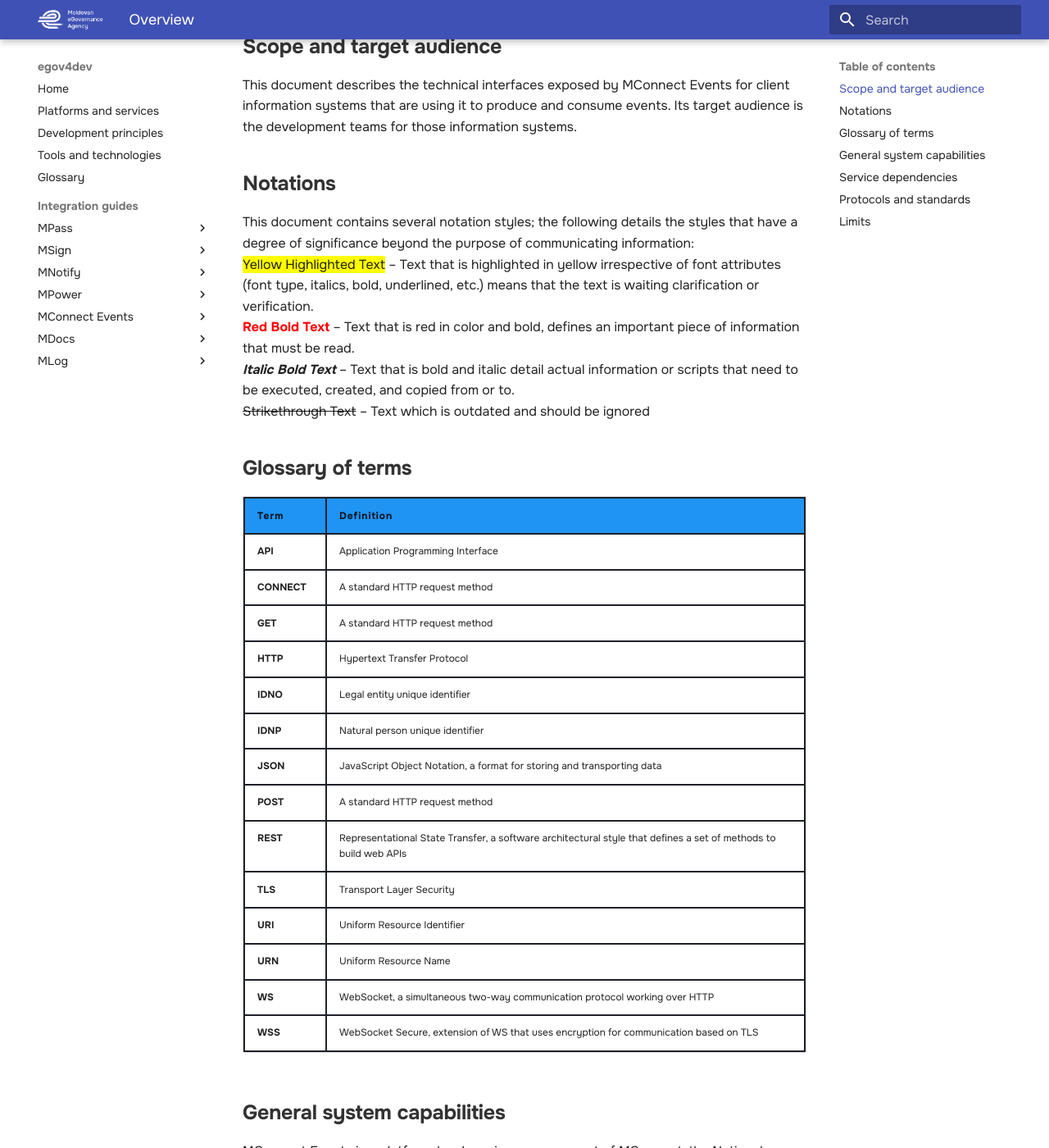
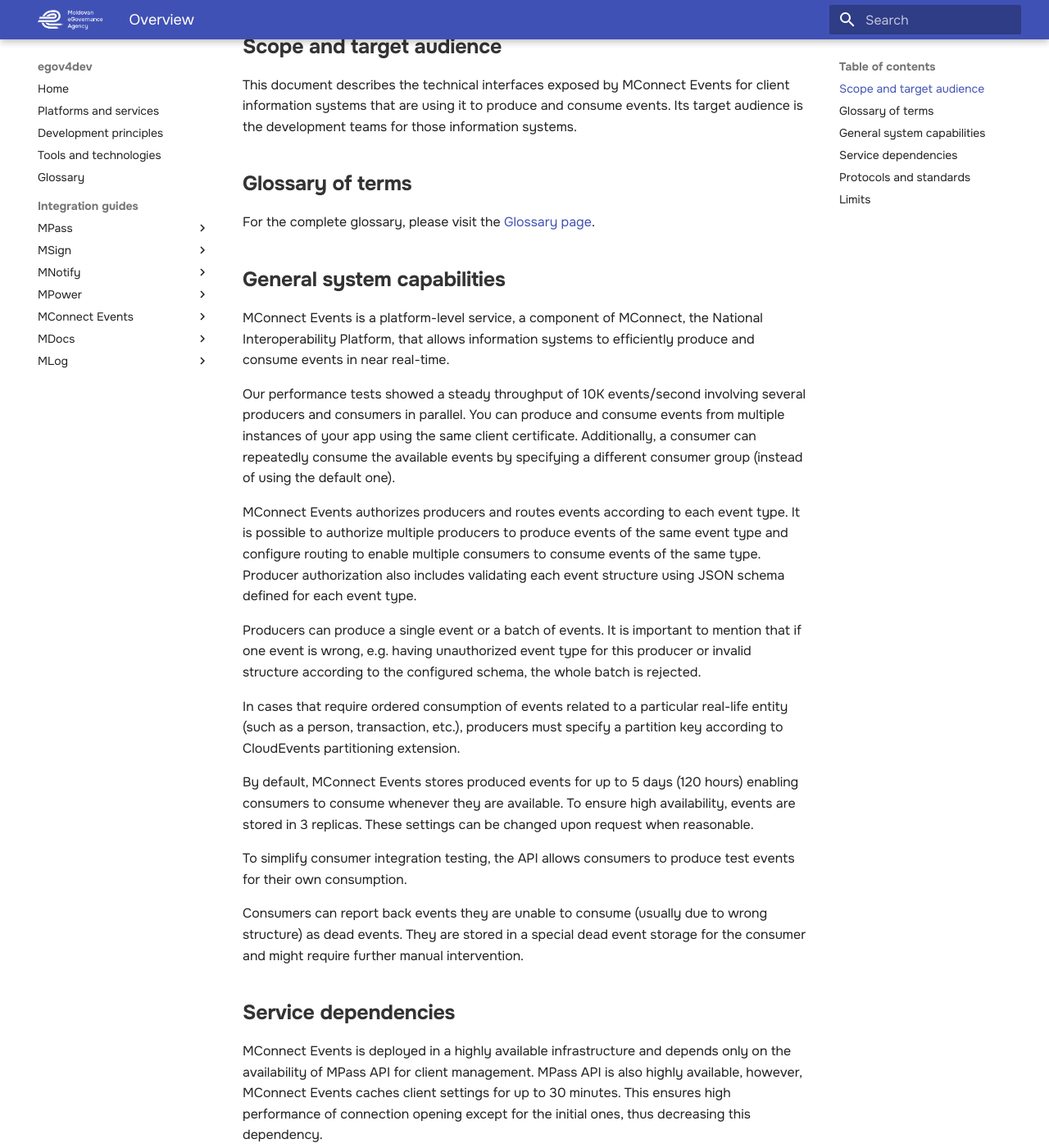
Before and after one commit to egov-moldova/egov4dev, an MkDocs documentation site: the page built from docs/guides/mconnect-events/index.md, in a window 1280 px wide and 1400 px high, scrolled down 1596 px. Shown: the whole window at 82% size. Built offline with MkDocs 1.6.1 and Material for MkDocs 9.7.7, drawn with Linux system fonts in a browser that asks for light colours.

Commit message:
Update index.md

```diff
--- a/docs/guides/mconnect-events/index.md
+++ b/docs/guides/mconnect-events/index.md
@@ -39,81 +37,9 @@
 information systems that are using it to produce and consume events. Its target audience is the
 development teams for those information systems.
 
-##**Notations**
-This document contains several notation styles; the following details the styles that have a degree of significance beyond the purpose of communicating information:
-<br><span class="highlight-text-yellow">Yellow Highlighted Text</span> – Text that is highlighted in yellow irrespective of font attributes (font type, italics, bold, underlined, etc.) means that the text is waiting clarification or verification.
-<br><span class="red-bold-text">Red Bold Text</span> – Text that is red in color and bold, defines an important piece of information that must be read.
-<br>***Italic Bold Text*** – Text that is bold and italic detail actual information or scripts that need to be executed, created, and copied from or to.
-<br>~~Strikethrough Text~~ – Text which is outdated and should be ignored
-
 ##**Glossary of terms**
 
-<table>
-    <thead>
-         <tr>
-            <th><strong>Term</strong></th>
-            <th><strong>Definition</strong></th>
-        </tr>
-    </thead>
-    <tbody>
-        <tr>
-            <th><strong>API</strong></th>
-            <td>Application Programming Interface</td>
-        </tr>
-        <tr>
-            <th><strong>CONNECT</strong></th>
-            <td>A standard HTTP request method</td>
-        </tr>
-        <tr>
-            <th><strong>GET</strong></th>
-            <td>A standard HTTP request method</td>
-        </tr>
-        <tr>
-            <th><strong>HTTP</strong></th>
-            <td>Hypertext Transfer Protocol</td>
-        </tr>
-        <tr>
-            <th><strong>IDNO</strong></th>
-            <td>Legal entity unique identifier</td>
-        </tr>
-        <tr>
-            <th><strong>IDNP</strong></th>
-            <td>Natural person unique identifier</td>
-        </tr>
-        <tr>
-            <th><strong>JSON</strong></th>
-            <td>JavaScript Object Notation, a format for storing and transporting data</td>
-        </tr>
-        <tr>
-            <th><strong>POST</strong></th>
-            <td>A standard HTTP request method</td>
-        </tr>
-        <tr>
-            <th><strong>REST</strong></th>
-            <td>Representational State Transfer, a software architectural style that defines a set of methods to build web APIs</td>
-        </tr>
-        <tr>
-            <th><strong>TLS</strong></th>
-            <td>Transport Layer Security</td>
-        </tr>
-        <tr>
-            <th><strong>URI</strong></th>
-            <td>Uniform Resource Identifier</td>
-        </tr>
-        <tr>
-            <th><strong>URN</strong></th>
-            <td>Uniform Resource Name</td>
-        </tr>
-        <tr>
-            <th><strong>WS</strong></th>
-            <td>WebSocket, a simultaneous two-way communication protocol working over HTTP</td>
-        </tr>
-        <tr>
-            <th><strong>WSS</strong></th>
-            <td>WebSocket Secure, extension of WS that uses encryption for communication based on TLS</td>
-        </tr>
-    </tbody>
-</table>
+For the complete glossary, please visit the [Glossary page](https://egov-moldova.github.io/egov4dev/glossary/glossary/).
 
 ##**General system capabilities**
 
```
Also changed, not shown: other parts of docs/guides/mconnect-events/index.md (+0 -2 lines).
